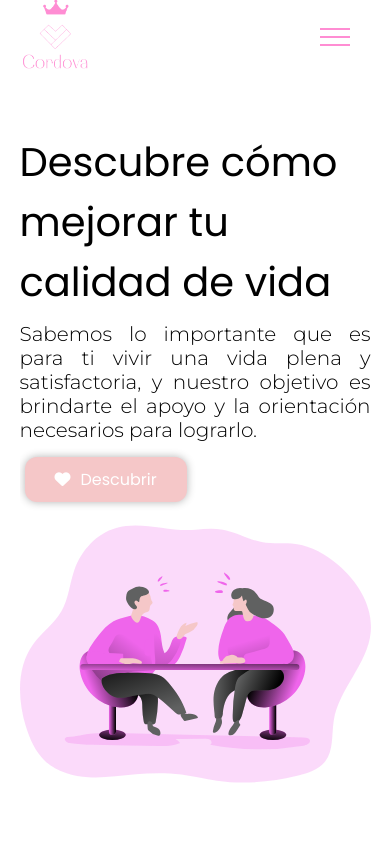
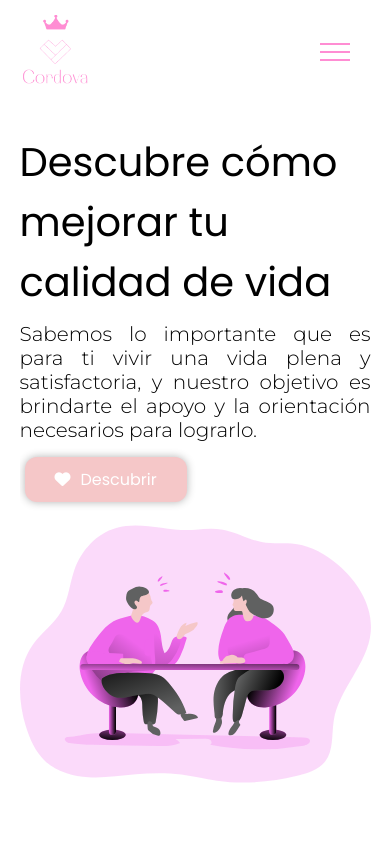
Before and after one commit to ChrisBlanquet/Proyecto_Psicoogia, a plain HTML site: page index.html in a window 390 px wide. Shown: the top 844 px of the page. Drawn offline with Linux system fonts and the light colour scheme.

Commit message:
Modificando padding de arriba del prototipo del menu responsive

```diff
--- a/Css/style.css
+++ b/Css/style.css
@@ -271,6 +271,7 @@ footer {
         width: 20%;
     }
     .main-background{
+        padding: 15px 0px 0px 0px;
         background: rgba(255, 255, 255, 0.9);
         position: fixed;
         backdrop-filter: blur(10px);
```
